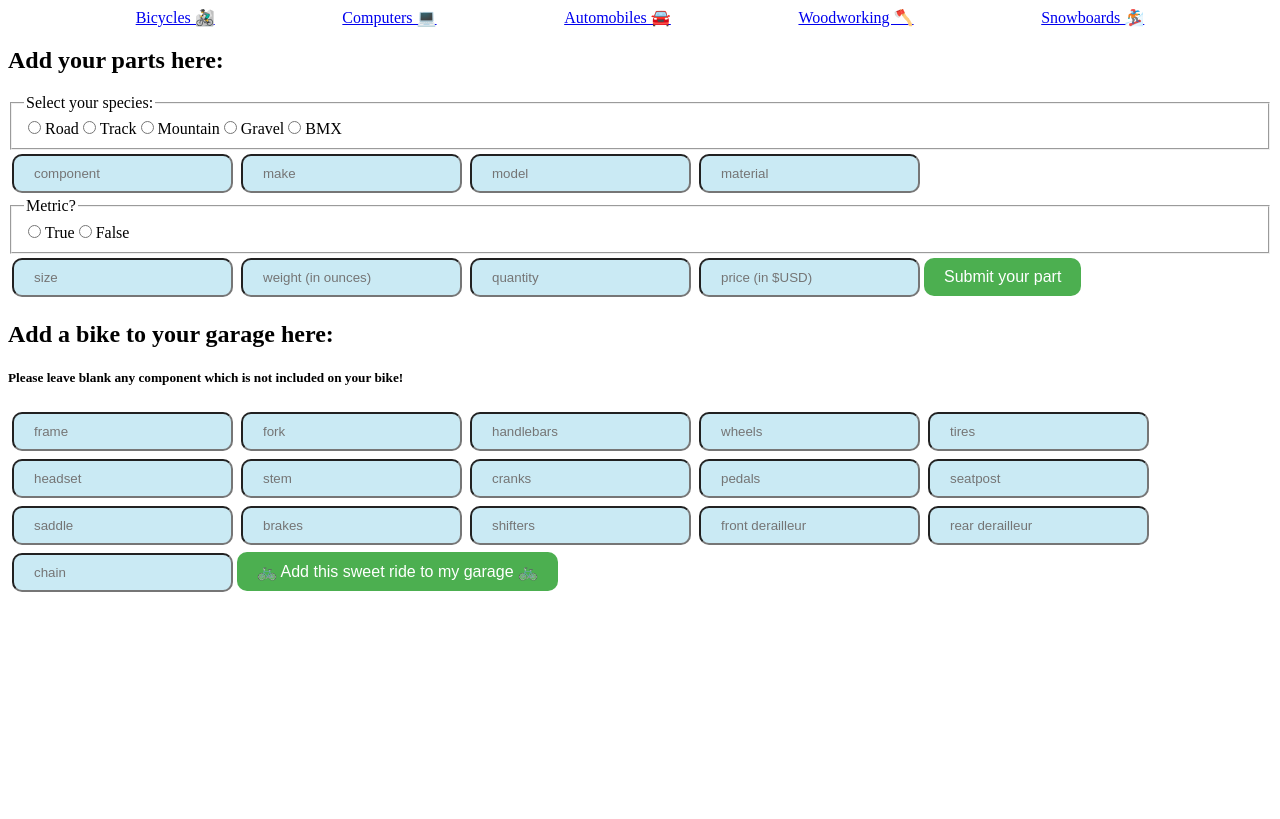
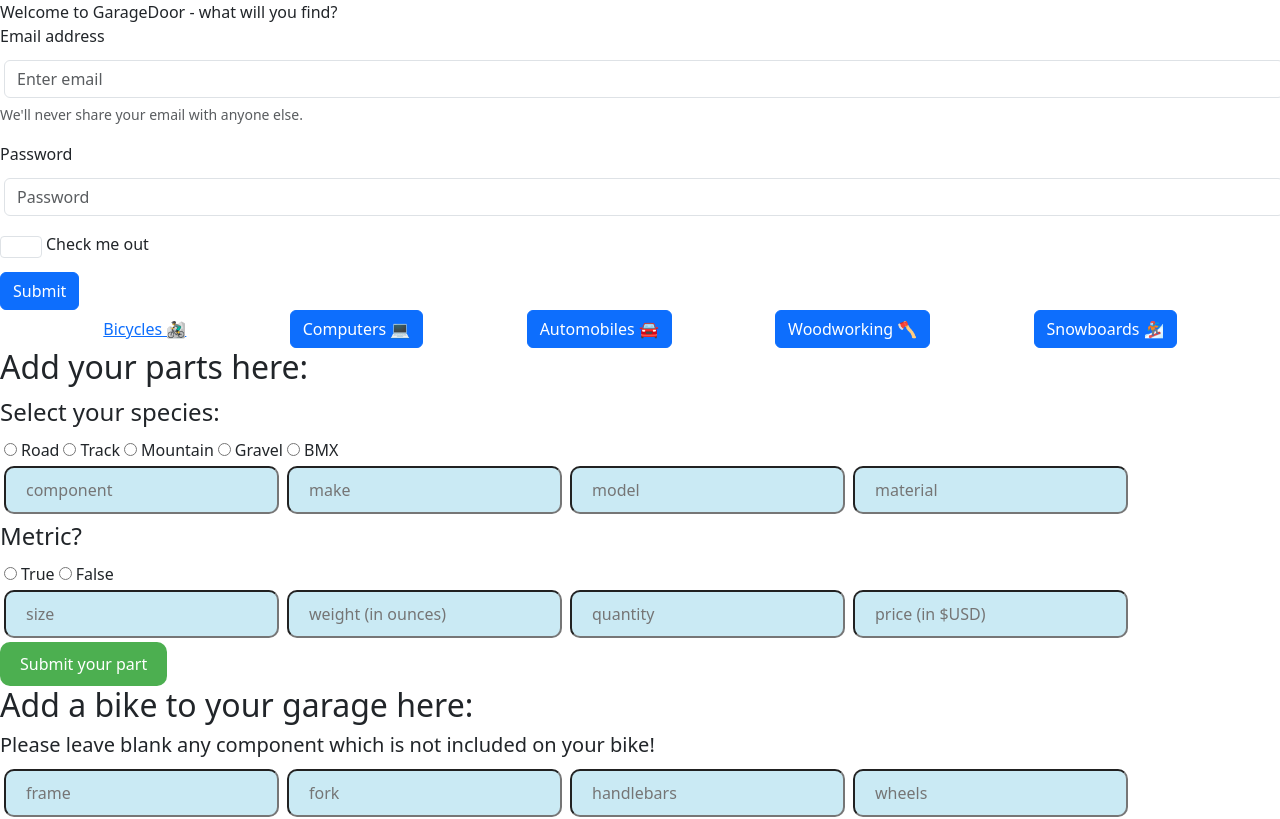
Before and after one commit to SamRobinson-2511/garage_door_frontend, a React (Create React App) app: page /bicycles in a window 1280 px wide. Shown: the top 819 px of the page. Built offline with nearby package versions, Linux system fonts and the light colour scheme.

Commit message:
wed night frontend push

```diff
--- a/package.json
+++ b/package.json
@@ -7,7 +7,9 @@
     "@testing-library/jest-dom": "^5.16.5",
     "@testing-library/react": "^13.4.0",
     "@testing-library/user-event": "^13.5.0",
+    "bootstrap": "^5.3.0-alpha1",
     "react": "^18.2.0",
+    "react-bootstrap": "^2.7.0",
     "react-dom": "^18.2.0",
     "react-router-dom": "^5.3.4",
     "react-scripts": "5.0.1",
--- a/public/index.html
+++ b/public/index.html
@@ -2,6 +2,7 @@
 <html lang="en">
   <head>
     <meta charset="utf-8" />
+
     <link rel="icon" href="%PUBLIC_URL%/favicon.ico" />
     <meta name="viewport" content="width=device-width, initial-scale=1" />
     <meta name="theme-color" content="#000000" />
--- a/src/App.js
+++ b/src/App.js
@@ -1,10 +1,14 @@
 import { Route, Switch } from 'react-router-dom'
 // import { useEffect, useState } from 'react'
+
+
+
 
 // import './App.css';
 // import FormData from './LoginForm'
 import MyGarage from './MyGarage';
 import Bicycles from './Bicycles';
+import LoginForm from './LoginForm';
 // import BikePartsForm from './BikePartsForm';
 // import NewBikeForm from './NewBikeForm';
 
@@ -13,19 +17,15 @@ import Bicycles from './Bicycles';
 function App() {
   return (
     <div>
+      Welcome to GarageDoor - what will you find?
 
+      <LoginForm />
       <MyGarage />
       <Switch>
         <Route path="/bicycles">
           <Bicycles />
         </Route>
       </Switch>
-
-
-
-      <br/>
-      <br/>
-
     </div>
   );
 }
--- a/src/Bicycles.js
+++ b/src/Bicycles.js
@@ -4,7 +4,7 @@ import "./Bicycles.css";
 import BikePartsForm from './BikePartsForm';
 import NewBikeForm from './NewBikeForm';
 
-import BikeCard from "./BikeCard";
+// import BikeCard from "./BikeCard";
 
 //need to fetch complete bicycles and map over to display all complete bicycles
 
--- a/src/LoginForm.js
+++ b/src/LoginForm.js
@@ -2,6 +2,10 @@ import React, {useState} from 'react'
 import {useHistory} from 'react-router-dom'
 // import { Form } from '../styled/Form'
 // import "./LoginForm.css";
+import Button from 'react-bootstrap/Button';
+import Form from 'react-bootstrap/Form';
+
+
 
 function LoginForm() {
 
@@ -46,7 +50,7 @@ function LoginForm() {
     }
     return (
         <>
-        <LoginForm onSubmit={onSubmit}>
+        {/* <LoginForm onSubmit={onSubmit}>
             <label>
             Username
             </label>
@@ -60,6 +64,34 @@ function LoginForm() {
 
             <input type='submit' value='Log in!' />
         </LoginForm>
+         */}
+
+
+    <Form>
+        <Form.Group className="mb-3" controlId="formBasicEmail">
+            <Form.Label>Email address</Form.Label>
+            <Form.Control type="email" placeholder="Enter email" />
+            <Form.Text className="text-muted">
+                We'll never share your email with anyone else.
+            </Form.Text>
+        </Form.Group>
+
+        <Form.Group className="mb-3" controlId="formBasicPassword">
+            <Form.Label>Password</Form.Label>
+            <Form.Control type="password" placeholder="Password" />
+        </Form.Group>
+
+        <Form.Group className="mb-3" controlId="formBasicCheckbox">
+            <Form.Check type="checkbox" label="Check me out" />
+        </Form.Group>
+
+        <Button variant="primary" type="submit">
+            Submit
+        </Button>
+    </Form>
+
+
+
 
         {errors&&<div>{errors}</div>}
         </>
--- a/src/MyGarage.js
+++ b/src/MyGarage.js
@@ -4,7 +4,12 @@ import {NavLink} from "react-router-dom";
 // import Bicycles from "./Bicycles";
 
 
+
+
 // MyGarage essentially acting as a navigation bar. from here, select your hobby. lets populate with other hobbies (computers, autos), and set those {react-router}-routes to an under construction message/404 or whatever...
+
+import Button from "react-bootstrap/Button"
+import "bootstrap/dist/css/bootstrap.min.css"
 
 
 
@@ -15,11 +20,20 @@ function MyGarage () {
     return (
 
         <nav className="myGarage">
-            <NavLink className="myGarageText" exact to="/bicycles">Bicycles 🚵‍♂️</NavLink>
-            <NavLink className="myGarageText" exact to="/computers">Computers 💻</NavLink>
-            <NavLink className="myGarageText" exact to="/automobiles">Automobiles 🚘</NavLink>
-            <NavLink className="myGarageText" exact to="/woodworking">Woodworking 🪓</NavLink>
-            <NavLink className="myGarageText" exact to="/snowboards">Snowboards 🏂</NavLink>
+
+
+
+
+            <NavLink className="myGarageText" exact to="/bicycles">Bicycles 🚵‍♂️ </NavLink>
+
+
+            <Button>Computers 💻<NavLink className="myGarageText" exact to="/computers"></NavLink></Button>
+
+            <Button>Automobiles 🚘<NavLink className="myGarageText" exact to="/automobiles"></NavLink></Button>
+
+            <Button>Woodworking 🪓<NavLink className="myGarageText" exact to="/woodworking"></NavLink></Button>
+
+            <Button>Snowboards 🏂<NavLink className="myGarageText" exact to="/snowboards"></NavLink></Button>
         </nav>
 
     )
--- a/src/index.js
+++ b/src/index.js
@@ -4,6 +4,7 @@ import ReactDOM from 'react-dom/client';
 import './index.css';
 import App from './App';
 import reportWebVitals from './reportWebVitals';
+import 'bootstrap/dist/css/bootstrap.min.css';
 
 const root = ReactDOM.createRoot(document.getElementById('root'));
 root.render(
```
Also changed, not shown: src/App.css (deleted, +0 -38 lines), 1 other file (tests, documents, lock files or other folders).
